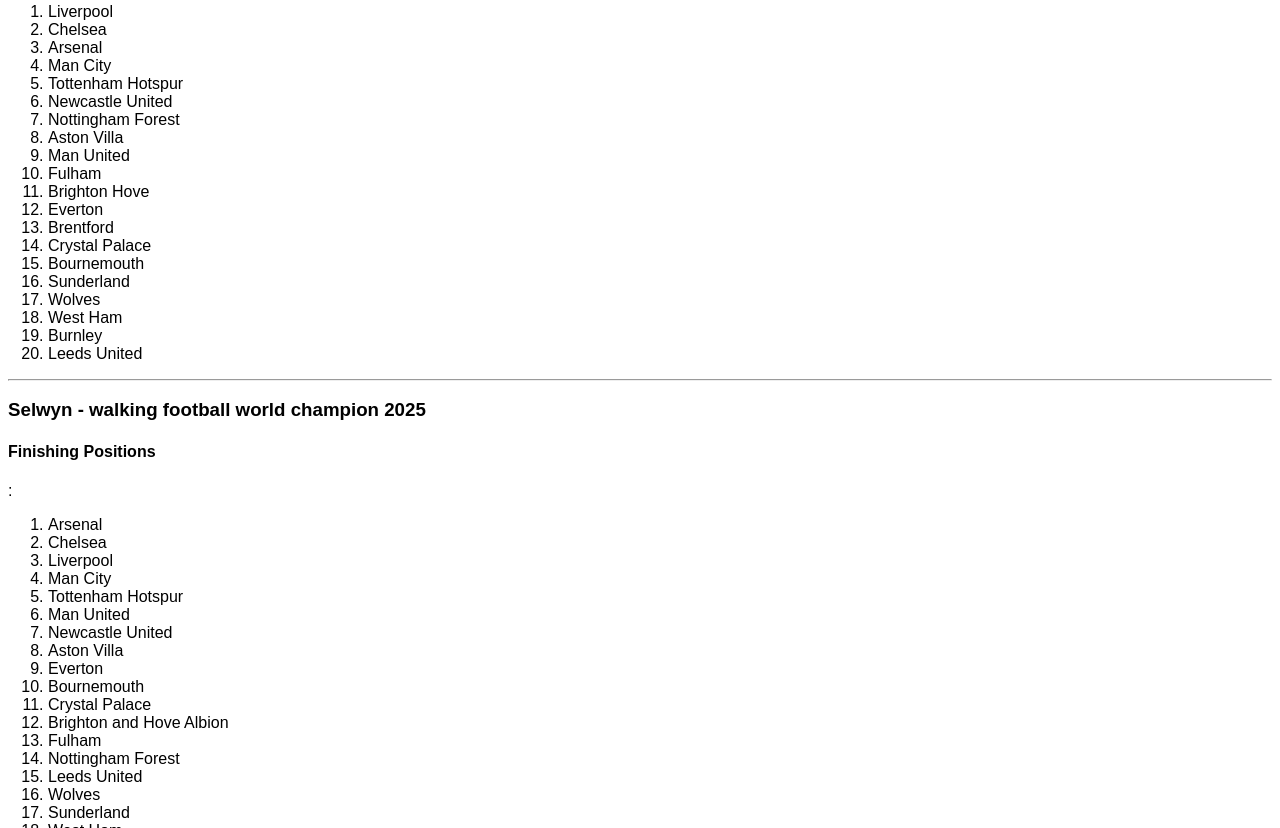
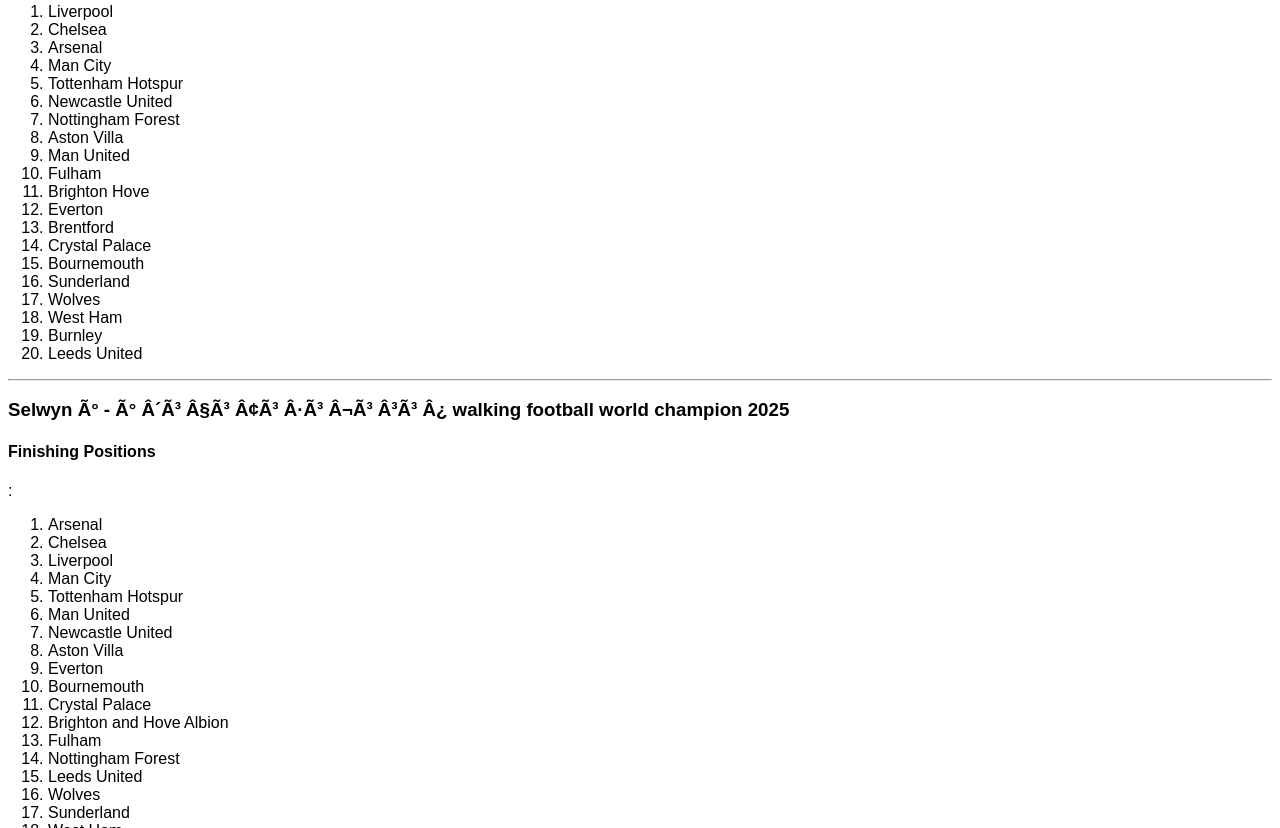
Before and after one commit to lardo-de-arnaud/premiership-predictions, a plain HTML site: page prem-25-entries.html in a window 1280 px wide. Shown: the part 11172-12000 px from the top of the page. Drawn offline with nearby package versions, Linux system fonts and the light colour scheme; no server answers.

Commit message:
Update title for Selwyn's walking football entry

```diff
--- a/prem-25-entries.html
+++ b/prem-25-entries.html
@@ -939,7 +939,7 @@
 
 
 
-<h3><a name='-1982262072'>Selwyn - walking football world champion 2025</a></h3>
+<h3><a name='-1982262072'>Selwyn Ã°  - Ã° Â´Ã³  Â§Ã³  Â¢Ã³  Â·Ã³  Â¬Ã³  Â³Ã³  Â¿ walking football world champion 2025</a></h3>
 
 <h4>Finishing Positions</h4>:
 <ol class="ui-sortable"
```
